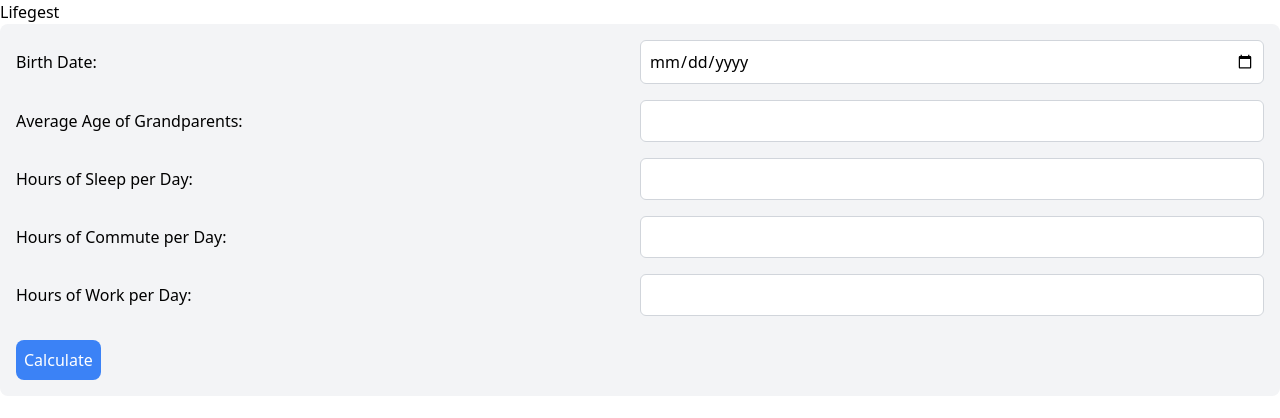
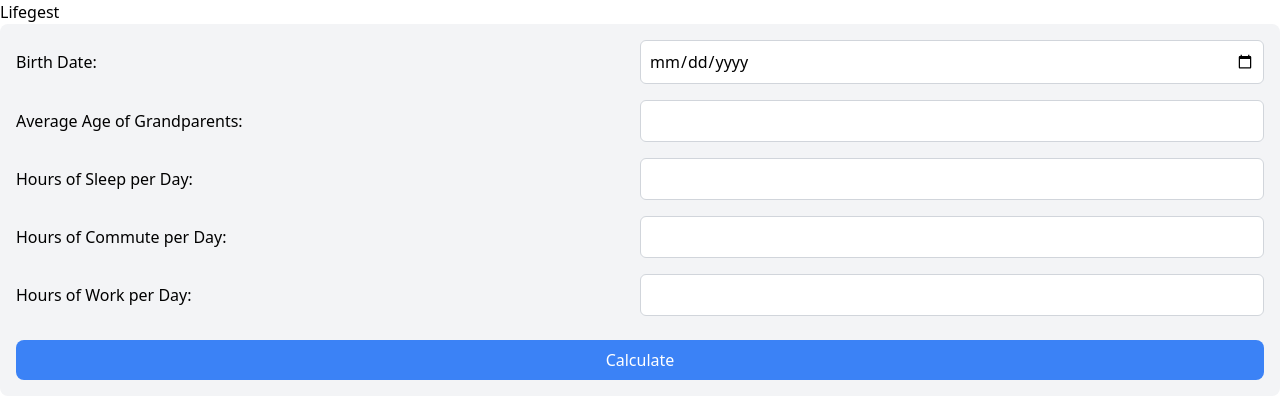
Before and after one commit to neone35/lifegest, a React (Create React App) app in the folder frontend/: page / in a window 1280 px wide. Shown: the top 418 px of the page. Built offline with nearby package versions, Linux system fonts and the light colour scheme.

Commit message:
form export into separate file

```diff
--- a/frontend/src/App.jsx
+++ b/frontend/src/App.jsx
@@ -1,5 +1,6 @@
 import React, { useState } from "react";
 import axios from "axios";
+import MainForm from './MainForm';
 
 function App() {
   const [formData, setFormData] = useState({
@@ -37,64 +38,11 @@ function App() {
   return (
     <div className="App">
       <h1>Lifegest</h1>
-      <form onSubmit={handleSubmit} className="p-4 bg-gray-100 rounded-lg">
-        <div className="flex items-center mb-4">
-          <label className="w-1/2">Birth Date:</label>
-          <input
-            className="border border-gray-300 rounded-md p-2 w-1/2"
-            type="date"
-            name="birthDate"
-            value={formData.birthDate}
-            onChange={handleChange}
-          />
-        </div>
-        <div className="flex items-center mb-4">
-          <label className="w-1/2">Average Age of Grandparents:</label>
-          <input
-            className="border border-gray-300 rounded-md p-2 w-1/2"
-            type="number"
-            name="grandparentsAvgAge"
-            value={formData.grandparentsAvgAge}
-            onChange={handleChange}
-          />
-        </div>
-        <div className="flex items-center mb-4">
-          <label className="w-1/2">Hours of Sleep per Day:</label>
-          <input
-            className="border border-gray-300 rounded-md p-2 w-1/2"
-            type="number"
-            name="sleepHours"
-            value={formData.sleepHours}
-            onChange={handleChange}
-          />
-        </div>
-        <div className="flex items-center mb-4">
-          <label className="w-1/2">Hours of Commute per Day:</label>
-          <input
-            className="border border-gray-300 rounded-md p-2 w-1/2"
-            type="number"
-            name="commuteHours"
-            value={formData.commuteHours}
-            onChange={handleChange}
-          />
-        </div>
-        <div className="flex items-center mb-4">
-          <label className="w-1/2">Hours of Work per Day:</label>
-          <input
-            className="border border-gray-300 rounded-md p-2 w-1/2"
-            type="number"
-            name="workHours"
-            value={formData.workHours}
-            onChange={handleChange}
-          />
-        </div>
-        <button
-          type="submit"
-          className="mt-2 bg-blue-500 text-white rounded-lg p-2"
-        >
-          Calculate
-        </button>
-      </form>
+      <MainForm
+        formData={formData}
+        handleChange={handleChange}
+        handleSubmit={handleSubmit}
+      />
 
       {result && (
         <div>
--- /dev/null
+++ b/frontend/src/MainForm.jsx
@@ -0,0 +1,37 @@
+import React from 'react';
+
+const LifeExpectancyForm = ({ formData, handleChange, handleSubmit }) => {
+  // Define form fields as an array of objects
+  const formFields = [
+    { label: 'Birth Date', type: 'date', name: 'birthDate' },
+    { label: 'Average Age of Grandparents', type: 'number', name: 'grandparentsAvgAge' },
+    { label: 'Hours of Sleep per Day', type: 'number', name: 'sleepHours' },
+    { label: 'Hours of Commute per Day', type: 'number', name: 'commuteHours' },
+    { label: 'Hours of Work per Day', type: 'number', name: 'workHours' },
+  ];
+
+  return (
+    <form onSubmit={handleSubmit} className="p-4 bg-gray-100 rounded-lg">
+      {formFields.map((field) => (
+        <div key={field.name} className="flex items-center mb-4">
+          <label className="w-1/2">{field.label}:</label>
+          <input
+            className="border border-gray-300 rounded-md p-2 w-1/2"
+            type={field.type}
+            name={field.name}
+            value={formData[field.name]}
+            onChange={handleChange}
+          />
+        </div>
+      ))}
+      <button
+        type="submit"
+        className="mt-2 bg-blue-500 text-white rounded-lg p-2 w-full"
+      >
+        Calculate
+      </button>
+    </form>
+  );
+};
+
+export default LifeExpectancyForm;
```
